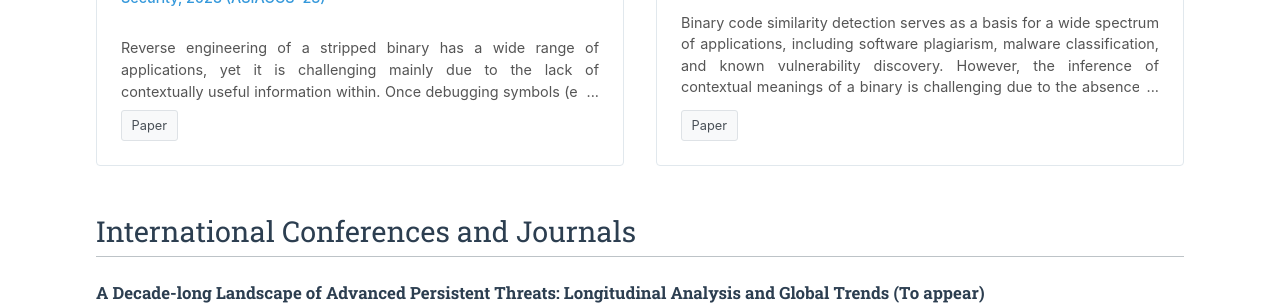
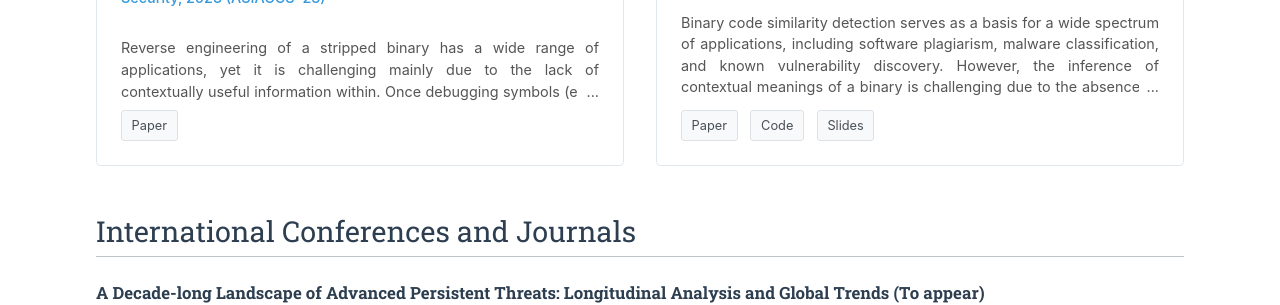
Before and after one commit to SecAI-Lab/secai-lab.github.io, a Jekyll site: the page built from pages/publications.md, in a window 1280 px wide and 1400 px high, scrolled down 1726 px. Shown: the part 150-455 px from the top of the window. Built offline with Jekyll 4.4.1, drawn with Linux system fonts in a browser that asks for light colours; nearby versions of some CDN libraries.

Commit message:
Publication mobile & code & slide

```diff
--- a/_data/publist-conferences.yml
+++ b/_data/publist-conferences.yml
@@ -177,7 +177,8 @@
     display: In the 38th Annual Computer Security Applications Conference (ACSAC ’22)
   highlight: 1
   news2:
-
+  github: "https://github.com/asw0316/binshot"
+  slides: "https://kevinkoo001.github.io/assets/pdf/binshot-acsac22-slides.pdf"
 - title: "DeView: Confining Progressive Web Applications by Debloating Web APIs"
   image:
   description: "A progressive web application (PWA) becomes an attractive option for building universal applications based on feature-rich web application programming interfaces (Web APIs). While flexible, such vast APIs inevitably bring a significant increase in an API attack surface, which commonly corresponds to a functionality that is neither needed nor wanted by the application. A promising approach to reduce the API attack surface is software debloating, a technique wherein an unused functionality is programmatically removed from an application or API. Unfortunately, debloating PWAs is challenging given the monolithic design and non-deterministic execution of a modern web browser. In this paper, we present DeView, a practical approach that reduces the attack surface of a PWA by blocking unnecessary but accessible web APIs. DeView tackles the challenges of PWA debloating by i) record-and-replay web API profiling that identifies needed web APIs on an app-by-app basis by replaying (recorded) browser interactions and ii) compiler-assisted browser debloating that eliminates the entry functions of corresponding web APIs from the mapping between web API and its entry point at a binary level. Our evaluation shows the effectiveness and practicality of DeView. DeView successfully eliminates 91.8% of accessible web APIs while i) maintaining original functionalities and ii) preventing 76.3% of known exploits on average."
--- a/pages/publications.md
+++ b/pages/publications.md
@@ -5,6 +5,11 @@
 permalink: /publications/
 main_nav: true
 ---
+
+<!-- Font Awesome for icons -->
+<link rel="stylesheet" href="https://cdnjs.cloudflare.com/ajax/libs/font-awesome/6.0.0/css/all.min.css">
+<!-- Bootstrap Icons -->
+<link rel="stylesheet" href="https://cdn.jsdelivr.net/npm/bootstrap-icons@1.11.0/font/bootstrap-icons.css">
 
 <style>
 .academic-header {
@@ -344,6 +349,36 @@
     text-decoration: none;
 }
 
+/* GitHub button styling */
+.github-link {
+    padding: 0.3rem 0.6rem;
+    background: #f8f9fa;
+    color: #495057;
+    text-decoration: none;
+    border-radius: 3px;
+    font-size: 0.8rem;
+    border: 1px solid #dee2e6;
+    transition: all 0.2s ease;
+}
+
+
+/* Slides button styling */
+.slides-link {
+    padding: 0.3rem 0.6rem;
+    background: #f8f9fa;
+    color: #495057;
+    text-decoration: none;
+    border-radius: 3px;
+    font-size: 0.8rem;
+    border: 1px solid #dee2e6;
+    transition: all 0.2s ease;
+}
+
+/* Icon spacing */
+.github-link i, .slides-link i {
+    margin-right: 0.3rem;
+}
+
 
 @media (max-width: 768px) {
     .academic-header h1 {
@@ -362,6 +397,30 @@
 
     .filter-btn {
         width: 200px;
+    }
+
+    /* Fix mobile layout for featured publications */
+    .featured-publication {
+        height: auto !important;
+        min-height: 400px;
+        padding-bottom: 3rem;
+    }
+
+    .featured-publication.expanded {
+        min-height: 400px;
+    }
+
+    .abstract-container {
+        height: auto !important;
+        margin-bottom: 1.5rem;
+    }
+
+    .publication-links {
+        position: relative !important;
+        bottom: auto !important;
+        left: auto !important;
+        right: auto !important;
+        margin-top: 1rem;
     }
 }
 </style>
@@ -407,7 +466,17 @@
 
                 <div class="publication-links">
                     {% if publi.link.url and publi.link.url != "To appear" %}
-                    <a href="{{ publi.link.url }}" class="publication-link" target="_blank">Paper</a>
+                    <a href="{{ publi.link.url }}" class="publication-link" target="_blank"> Paper</a>
+                    {% endif %}
+                    {% if publi.github %}
+                    <a href="{{ publi.github }}" class="publication-link github-link" target="_blank">
+                        Code
+                    </a>
+                    {% endif %}
+                    {% if publi.slides %}
+                    <a href="{{ publi.slides }}" class="publication-link slides-link" target="_blank">
+                         Slides
+                    </a>
                     {% endif %}
                 </div>
             </div>
@@ -427,9 +496,18 @@
 
             <div class="entry-links">
                 {% if publi.link.url and publi.link.url != "To appear" %}
-                <a href="{{ publi.link.url }}" class="entry-link" target="_blank">Paper</a>
+                <a href="{{ publi.link.url }}" class="entry-link" target="_blank">
+                 Paper</a>
                 {% endif %}
-                {% if publi.highlight == 1 %}
+                {% if publi.github %}
+                <a href="{{ publi.github }}" class="entry-link github-link" target="_blank">
+                     Code
+                </a>
+                {% endif %}
+                {% if publi.slides %}
+                <a href="{{ publi.slides }}" class="entry-link slides-link" target="_blank">
+                    Slides
+                </a>
                 {% endif %}
             </div>
         </div>
@@ -447,7 +525,17 @@
 
             <div class="entry-links">
                 {% if publi.link.url %}
-                <a href="{{ publi.link.url }}" class="entry-link" target="_blank">Paper</a>
+                <a href="{{ publi.link.url }}" class="entry-link" target="_blank"> Paper</a>
+                {% endif %}
+                {% if publi.github %}
+                <a href="{{ publi.github }}" class="entry-link github-link" target="_blank">
+                     Code
+                </a>
+                {% endif %}
+                {% if publi.slides %}
+                <a href="{{ publi.slides }}" class="entry-link slides-link" target="_blank">
+                     Slides
+                </a>
                 {% endif %}
             </div>
         </div>
```
